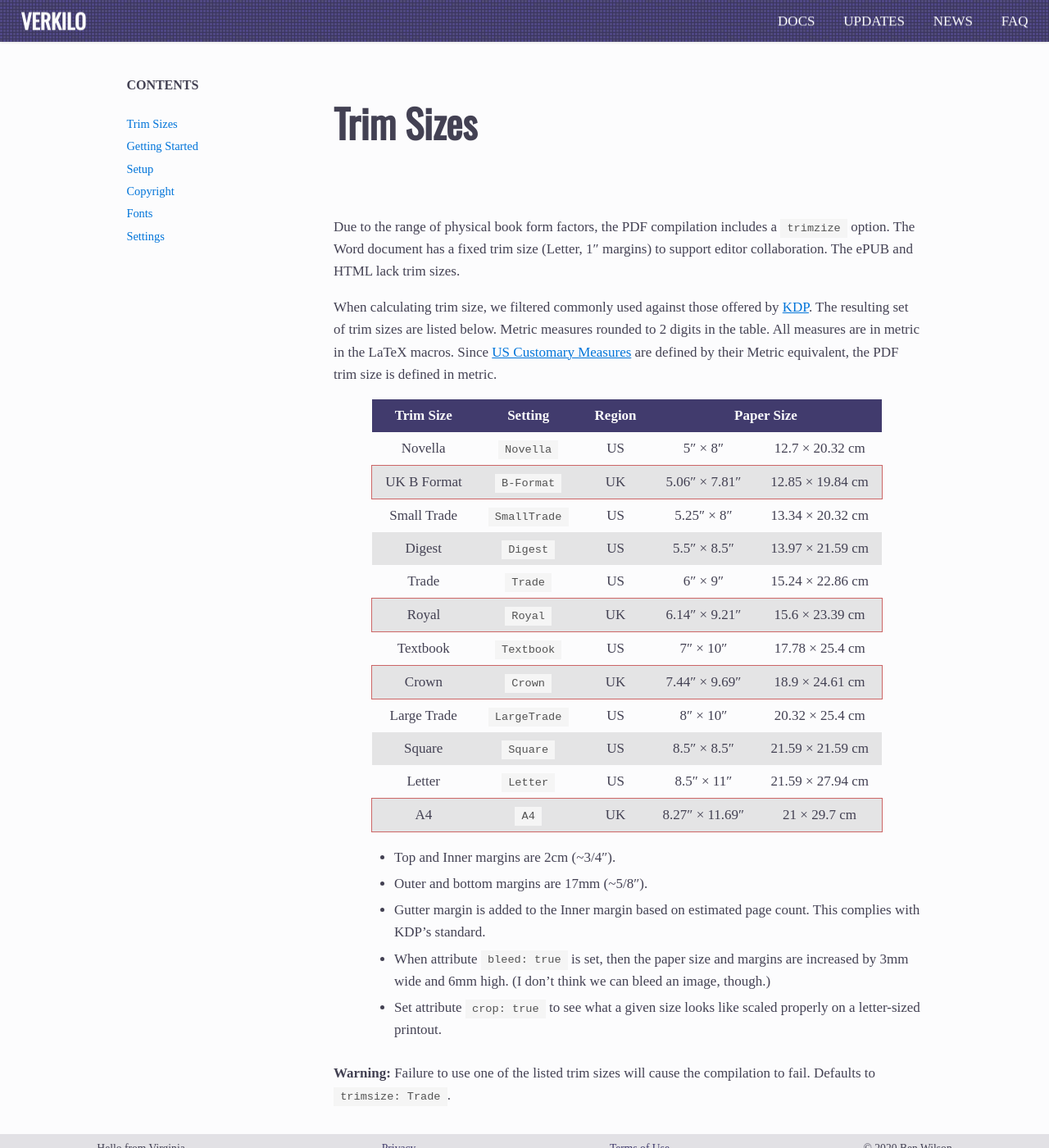
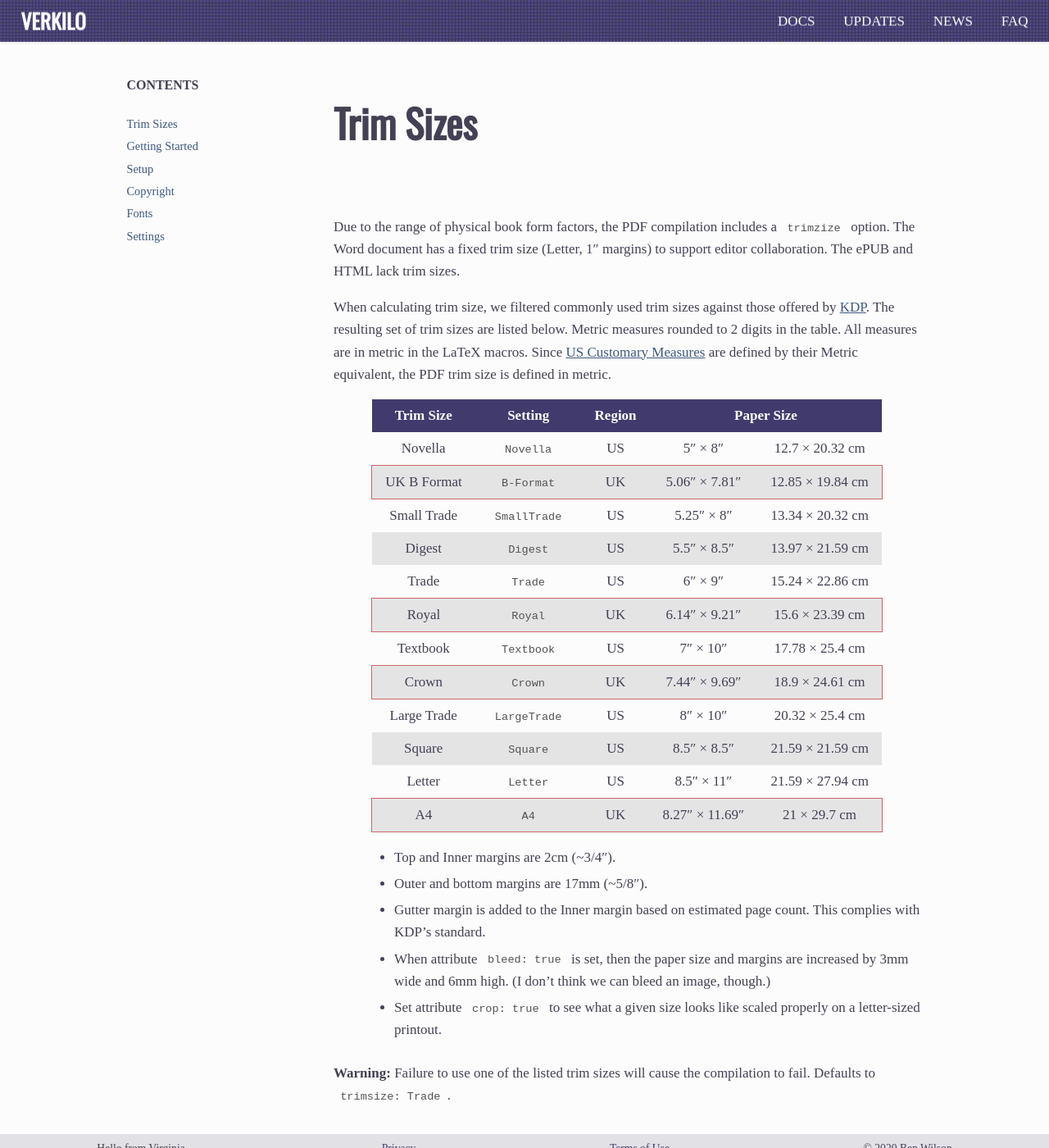
Before and after one commit to verkilo/verkilo.github.io, a Jekyll site: the page built from _docs/trimsize.md, in a window 1280 px wide and 1400 px high. Shown: the whole window at 82% size. Built offline with Jekyll 4.4.1, drawn with Linux system fonts in a browser that asks for light colours; nearby versions of some CDN libraries.

Commit message:
Fix style & grammar

```diff
--- a/_docs/trimsize.md
+++ b/_docs/trimsize.md
@@ -6,7 +6,7 @@
 
 Due to the range of physical book form factors, the PDF compilation includes a `trimzize` option. The Word document has a fixed trim size (Letter, 1″ margins) to support editor collaboration. The ePUB and HTML lack trim sizes.
 
-When calculating trim size, we filtered commonly used against those offered by [KDP][KDP]. The resulting set of trim sizes are listed below. Metric measures rounded to 2 digits in the table. All measures are in metric in the LaTeX macros. Since [US Customary Measures][measure] are defined by their Metric equivalent, the PDF trim size is defined in metric.
+When calculating trim size, we filtered commonly used trim sizes against those offered by [KDP][KDP]. The resulting set of trim sizes are listed below. Metric measures rounded to 2 digits in the table. All measures are in metric in the LaTeX macros. Since [US Customary Measures][measure] are defined by their Metric equivalent, the PDF trim size is defined in metric.
 
 [KDP]: https://kdp.amazon.com/en_US#trim
 [measure]: https://en.wikipedia.org/wiki/United_States_customary_units#:~:text=For%20measuring%20length%2C%20the%20U.S.,for%20some%20applications%20in%20surveying.
--- a/_sass/_color.scss
+++ b/_sass/_color.scss
@@ -32,23 +32,25 @@
   --white: #{$white};
   --jumbotron-bg: #{$primary};
   --jumbotron-fg: #{contrast(#888,$primary,7)};
-  --href: #{contrast($primary, $background, 4.0)};
+  --href: #{contrast($secondary, $background, 4.0)};
   --cardprimary: #{contrast($primary, darken($background,10%),4)};
   --cardbackground: #{darken($background,10%)};
   --cardforeground: #{contrast(#808080, darken($background,10%),7)};
   --code-fg: #{contrast(#777, darken($background,10%),4)};
+  --href: #{contrast($secondary, $background, 5)};
 }
 
 @media (prefers-color-scheme: dark) {
   :root {
     --primary: #{contrast($primary, $dark-background, 1.0)};
-    --href: #{contrast($primary, $dark-background, 4.0)};
+    --href: #{contrast($secondary, $dark-background, 4.0)};
     --background: #{$dark-background};
     --cardprimary: #{contrast($primary, darken($dark-background,10%),4)};
     --cardbackground: #{darken($dark-background,10%)};
     --cardforeground: #{contrast(#808080, darken($dark-background,10%),7)};
     --foreground: #{contrast(#888, $dark-background,7)};
     --strong: #{contrast($secondary, $dark-background,5)};
-    --code-fg: #{$black};
+    --code-bg: #{$black};
+    --code-fg: #{contrast(#888, $dark-background,7)};
   }
 }
--- a/_sass/_page.scss
+++ b/_sass/_page.scss
@@ -1,4 +1,7 @@
 main {
+  a {
+    color: var(--href);
+  }
   h1,h2,h3 {
     line-height: 1.5;
   }
@@ -13,6 +16,10 @@
     font-size: 1.8rem;
   }
   article {
+    div.highlight, div.highlight pre, div.highlight code, code {
+      background: var(--code-bg);
+      color: var(--code-fg);
+    }
     a {
       text-decoration: underline;
     }
```
